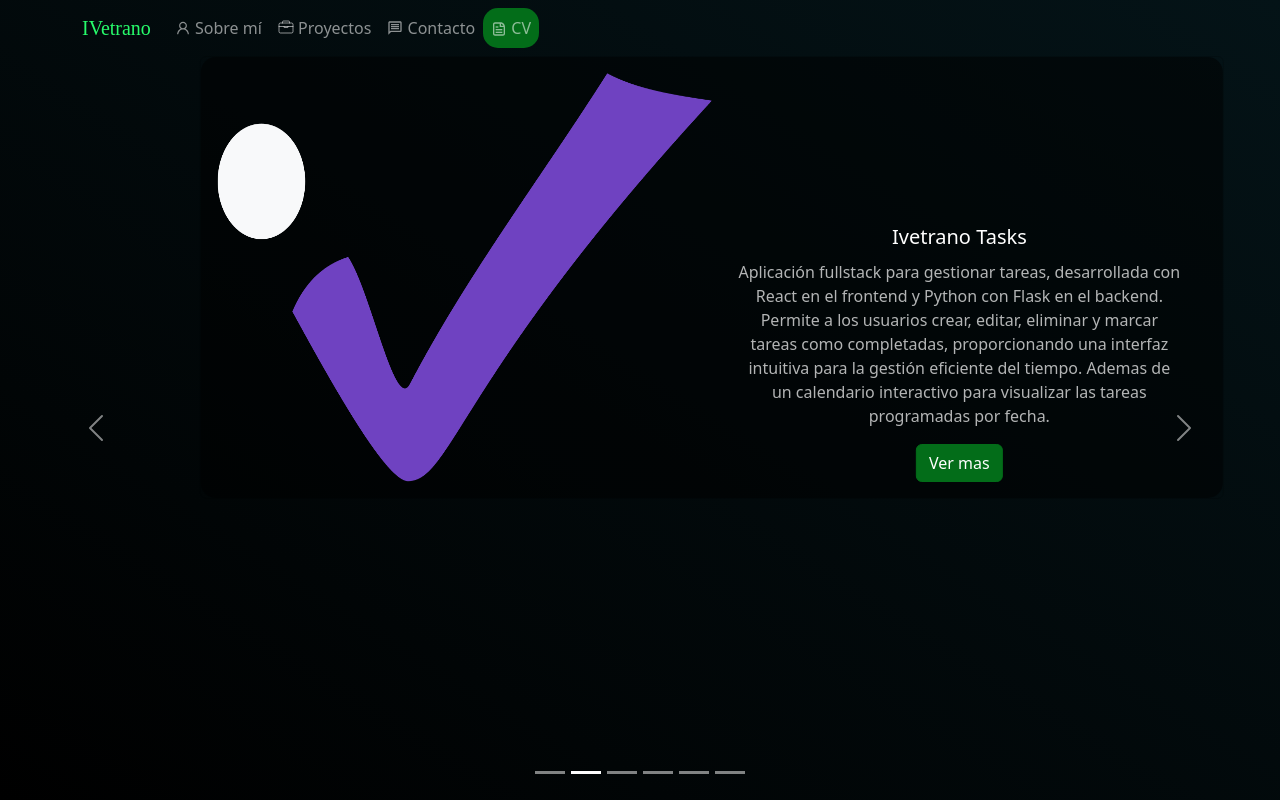
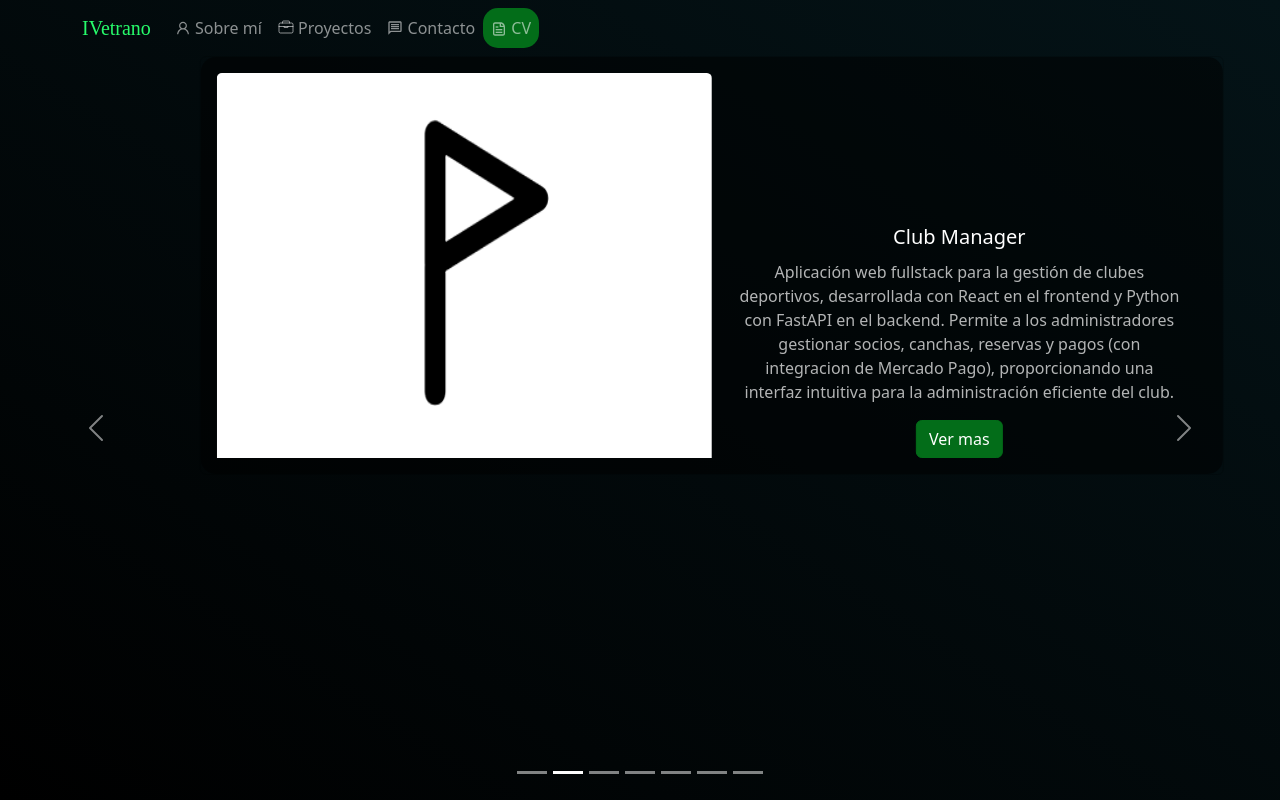
Before and after one commit to IVetrano/github-portfolio, a React (Create React App) app: page /github-portfolio/proyectos in a window 1280 px wide. Built offline with nearby package versions, Linux system fonts and the light colour scheme.

Commit message:
doc: Agrego club manager

```diff
--- a/src/components/Proyectos/Proyectos.js
+++ b/src/components/Proyectos/Proyectos.js
@@ -7,6 +7,7 @@ import pytris from "../../assets/tetris.png"
 import portfolio from "../../assets/imagen_prueba.png";
 import ivetranoTasks from "../../assets/ivetrano_tasks.png"
 import turneroHospitalario from "../../assets/turnero_hospital.png"
+import clubManager from "../../assets/club_manager.png"
 import 'bootstrap/dist/css/bootstrap.min.css';
 import 'jquery/dist/jquery.min.js';
 import 'bootstrap/dist/js/bootstrap.min.js';
@@ -24,6 +25,18 @@ function Proyectos() {
                     hasta los dientes, cuyo único objetivo es la destruccion."
           imagenSrc={worms}
           link="https://manusarivi.github.io/taller-tp-worms/"
+      />
+      </Carousel.Item>
+      <Carousel.Item>
+      <Tarjeta
+          titulo="Club Manager"
+          contenido="Aplicación web fullstack para la gestión de clubes deportivos,
+                    desarrollada con React en el frontend y Python con FastAPI en el backend.
+                    Permite a los administradores gestionar socios, canchas,
+                    reservas y pagos (con integracion de Mercado Pago), proporcionando una interfaz intuitiva
+                    para la administración eficiente del club."
+          imagenSrc={clubManager}
+          link="https://ivetrano.github.io/club_manager_doc/"
       />
       </Carousel.Item>
       <Carousel.Item>
```
Also changed, not shown: src/assets/club_manager.png (added).
